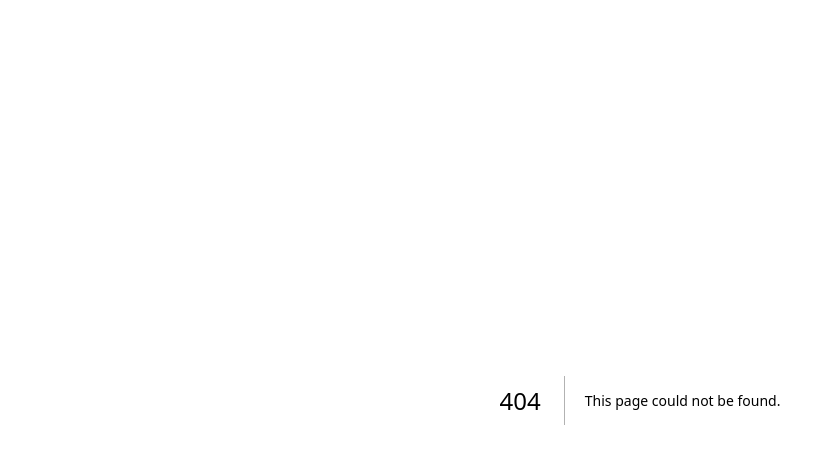
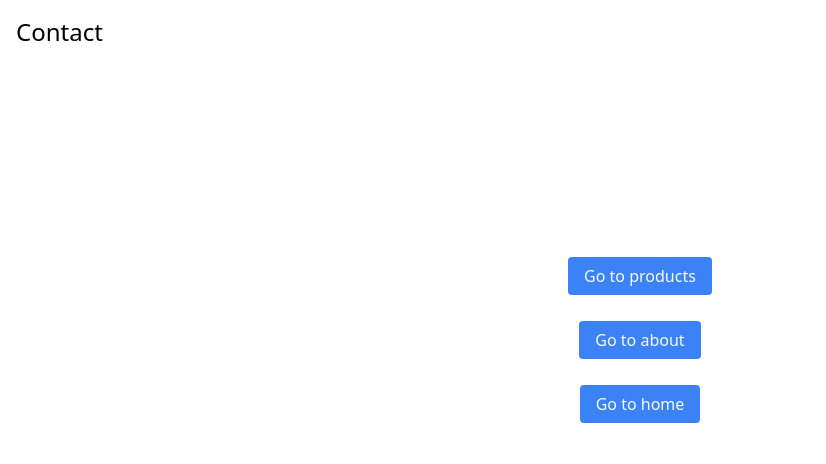
Before and after one commit to TLRKiliann/next-login, a Next.js app in the folder my-app/: page /contact in a window 1280 px wide. Before the commit this address had no page. Shown: the top 464 px of the page, without its empty margins (0-826 px from the left). Built offline with nearby package versions, Linux system fonts and the light colour scheme.

Commit message:
created with links

```diff
--- /dev/null
+++ b/my-app/src/app/contact/page.tsx
@@ -0,0 +1,34 @@
+import React from 'react'
+import Link from 'next/link';
+
+export default function ContactPage() {
+    return (
+        <div>
+            <h1 className='text-2xl p-4 mb-40'>
+                Contact
+            </h1>
+
+            <div className="flex flex-col items-center justify-center m-auto px-2">
+
+                <div className='mt-10'>
+                    <Link href="/products" className="btn-primary mb-4">
+                        Go to products
+                    </Link>
+                </div>
+
+                <div className='mt-10'>
+                    <Link href="/about" className="btn-primary mb-4">
+                        Go to about
+                    </Link>
+                </div>
+
+                <div className='mt-10'>
+                    <Link href="/" className="btn-primary mb-4">
+                        Go to home
+                    </Link>
+                </div>
+            </div>
+
+        </div>
+    )
+}
```
